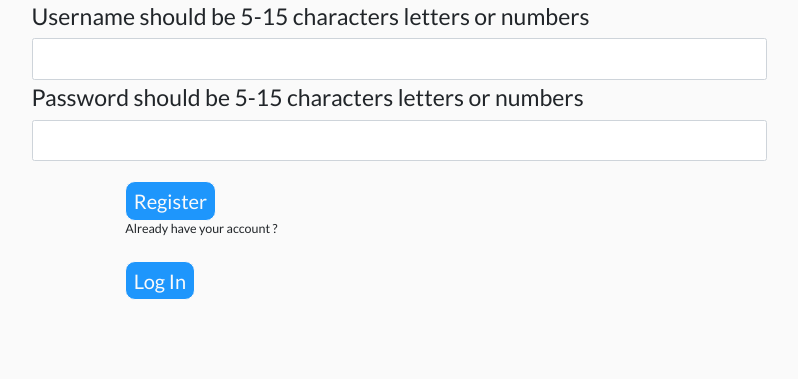
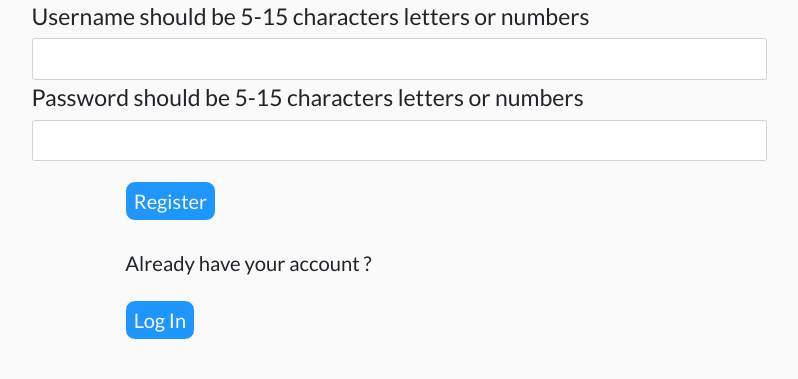
Before and after one commit to bartosz-makowski/therapists-reviewer, a Flask app: page /register in a window 1280 px wide. Shown: the part 149-528 px from the top of the page, without its empty margins (241-1039 px from the left). Run offline with Flask 2, Linux system fonts and the light colour scheme; some libraries are stand-ins or nearby versions.

Commit message:
style: increased font size and margin of h5 in authentication.html

```diff
--- a/static/css/style.css
+++ b/static/css/style.css
@@ -71,6 +71,15 @@ body {
 .form-container {
     margin-top: 5rem;
 }
+
+
+/* Authentication */
+
+.authentication-h5 {
+    font-size: calc(1rem + .8vw);
+    margin-top: 3rem;
+}
+
 
 /* Buttons */
 
--- a/templates/components/forms/authentication.html
+++ b/templates/components/forms/authentication.html
@@ -34,9 +34,9 @@
            <div class="row justify-content-center">
                 <div class="col-6">
                     {% if register==True %}
-                        <h5>Already have your account ?</h5><a href="{{url_for('login')}}" class="btn btn-primary">Log In</a>
+                        <h5 class="authentication-h5">Already have your account ?</h5><a href="{{url_for('login')}}" class="btn btn-primary">Log In</a>
                     {% else %}
-                        <h5>Need to register ?</h5><a href="{{url_for('register')}}" class="btn btn-primary">Register</a>
+                        <h5 class="authentication-h5">Need to register ?</h5><a href="{{url_for('register')}}" class="btn btn-primary">Register</a>
                     {% endif %}
                 </div>
             </div>
```
